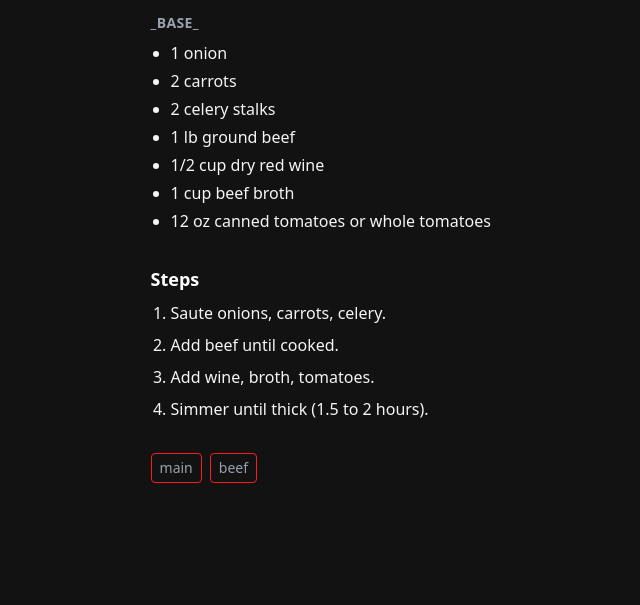
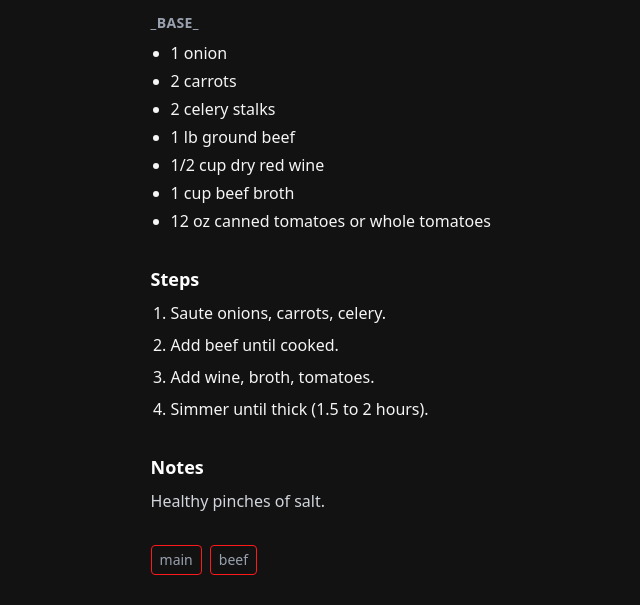
Before and after one commit to apodacaa/kokken, an Eleventy site: page content/recipes/bolognese.md in a window 1280 px wide. Shown: the part 195-800 px from the top of the page, without its empty margins (208-848 px from the left). Built offline with nearby package versions, Linux system fonts and the light colour scheme; Eleventy itself is replaced by a stand-in of ours; files that its build step writes are made by us from their sources.

Commit message:
Update content/recipes/bolognese.md (via Pages CMS)

```diff
--- a/content/recipes/bolognese.md
+++ b/content/recipes/bolognese.md
@@ -21,4 +21,5 @@ steps:
   - Add beef until cooked.
   - Add wine, broth, tomatoes.
   - Simmer until thick (1.5 to 2 hours).
+notes: Healthy pinches of salt.
 ---
```
